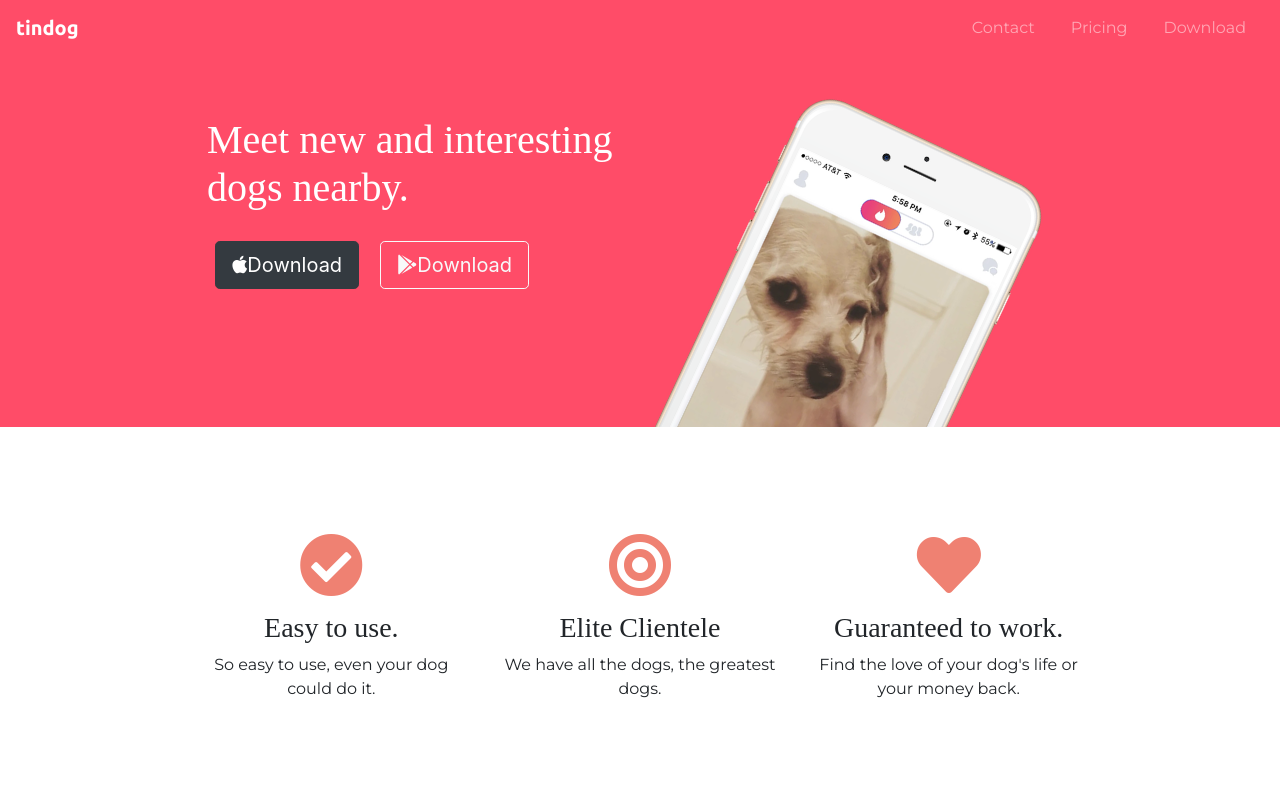
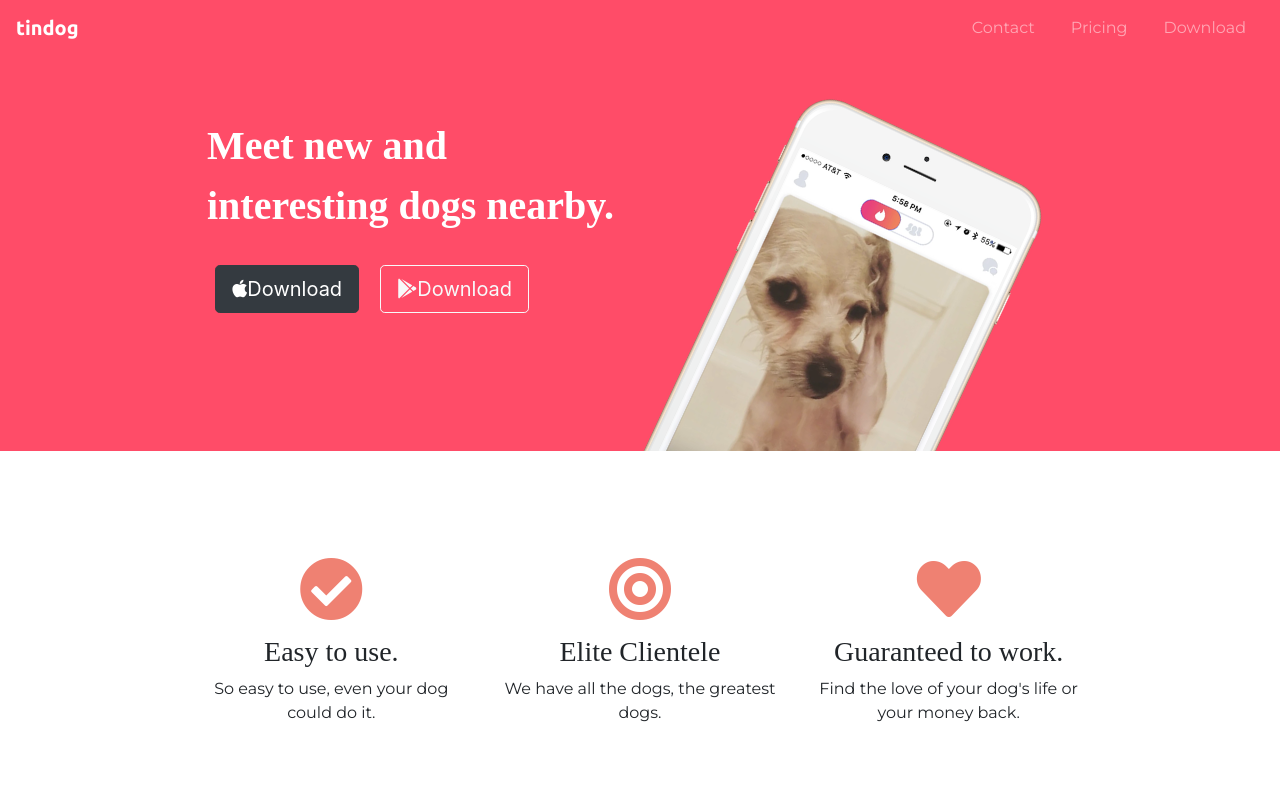
Before and after one commit to keerthireddysamreddy/tindogwebsite, a plain HTML site: page index.html in a window 1280 px wide. Shown: the top 800 px of the page. Drawn offline with nearby package versions, Linux system fonts and the light colour scheme.

Commit message:
Update index.html

```diff
--- a/index.html
+++ b/index.html
@@ -59,7 +59,7 @@
 
     <div class="row">
     <div class="col-lg-6">
-      <h1>Meet new and interesting dogs nearby.</h1>
+      <h1 class="big-heading">Meet new and interesting dogs nearby.</h1>
       <button type="button" class="btn btn-dark btn-lg"><i class="fab fa-apple"></i>Download</button>
       <button type="button" class="btn btn-outline-light btn-lg"><i class="fab fa-google-play"></i>Download</button>
     </div>
```
